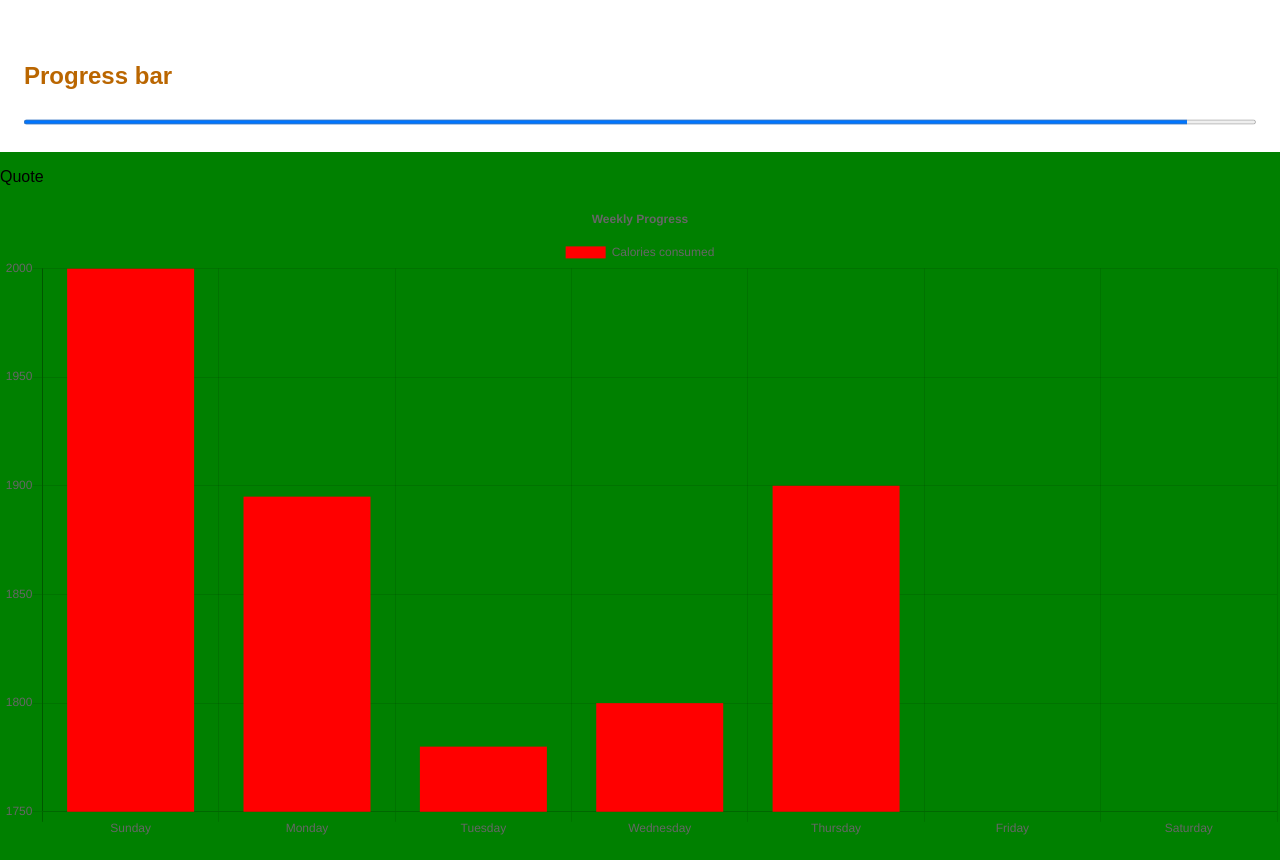
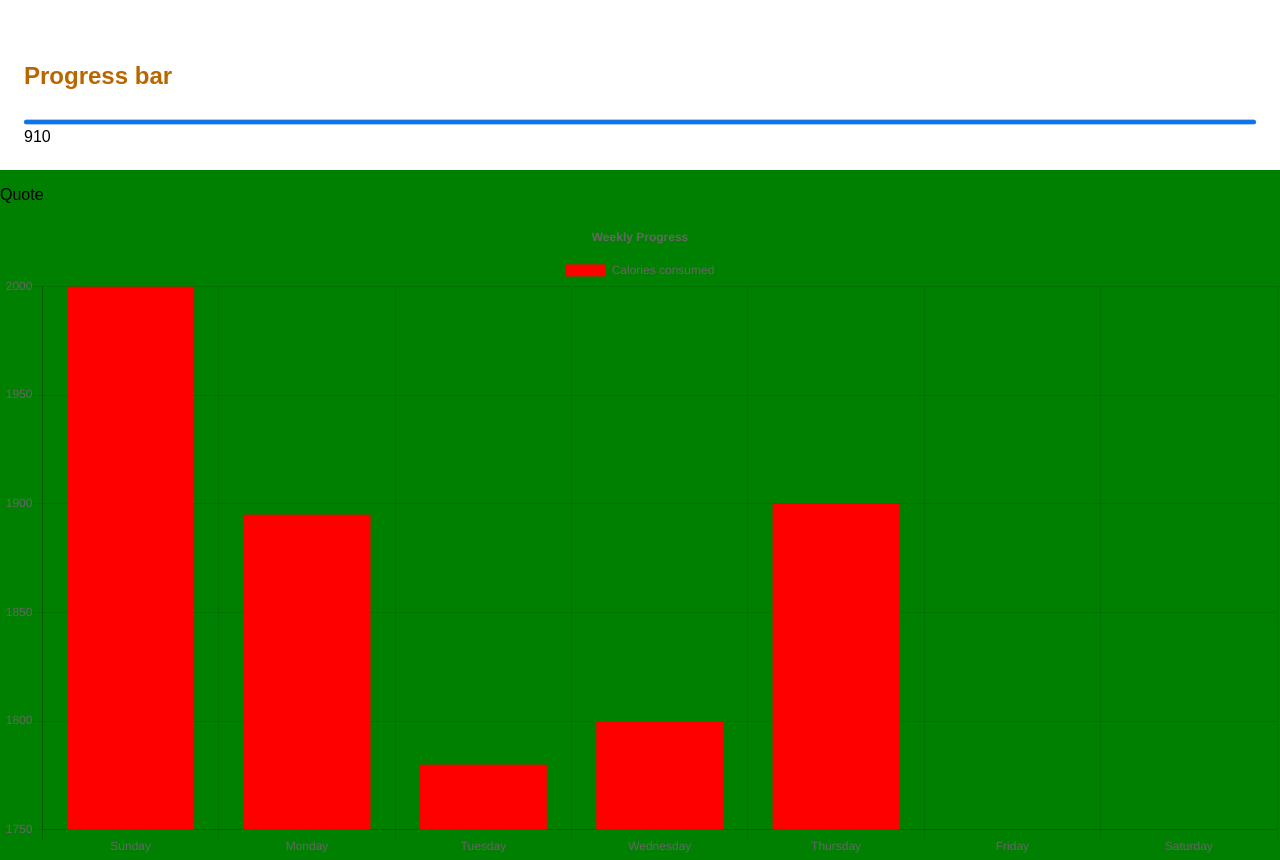
Before and after one commit to robertchrobak/final-project, a React (Create React App) app: page / in a window 1280 px wide. Shown: the part 871-1731 px from the top of the page. Built offline with nearby package versions, Linux system fonts and the light colour scheme.

Commit message:
Successfully calculating calorietotal and passing it to the progress bar

```diff
--- a/src/components/ProgressBar.js
+++ b/src/components/ProgressBar.js
@@ -1,14 +1,31 @@
 import React, {Component} from 'react';
+import { connect } from 'react-redux';
 
 class ProgressBar extends Component {
   render() {
+    let calculatedTotal = 0;
+    const mealItems = this.props.foodItems.map((foodItem, index) =>
+    <div>
+      {calculatedTotal+=foodItem.calories}
+    </div>
+  );
+
+  let calorieGoal = this.props.calorieGoal;
+
     return (
       <div className="ProgressBar">
         <h2>Progress bar</h2>
-      <progress value="1700" max="1800">yeah</progress>
+      <progress value={calculatedTotal} max={calorieGoal}>yeah</progress>
+      <div>{calculatedTotal}{calorieGoal}</div>
     </div>
     );
   }
 }
 
-export default ProgressBar;
+function mapStateToProps(state) {
+    return {
+        foodItems: state.foodItems
+    }
+}
+
+export default connect(mapStateToProps)(ProgressBar);
```
